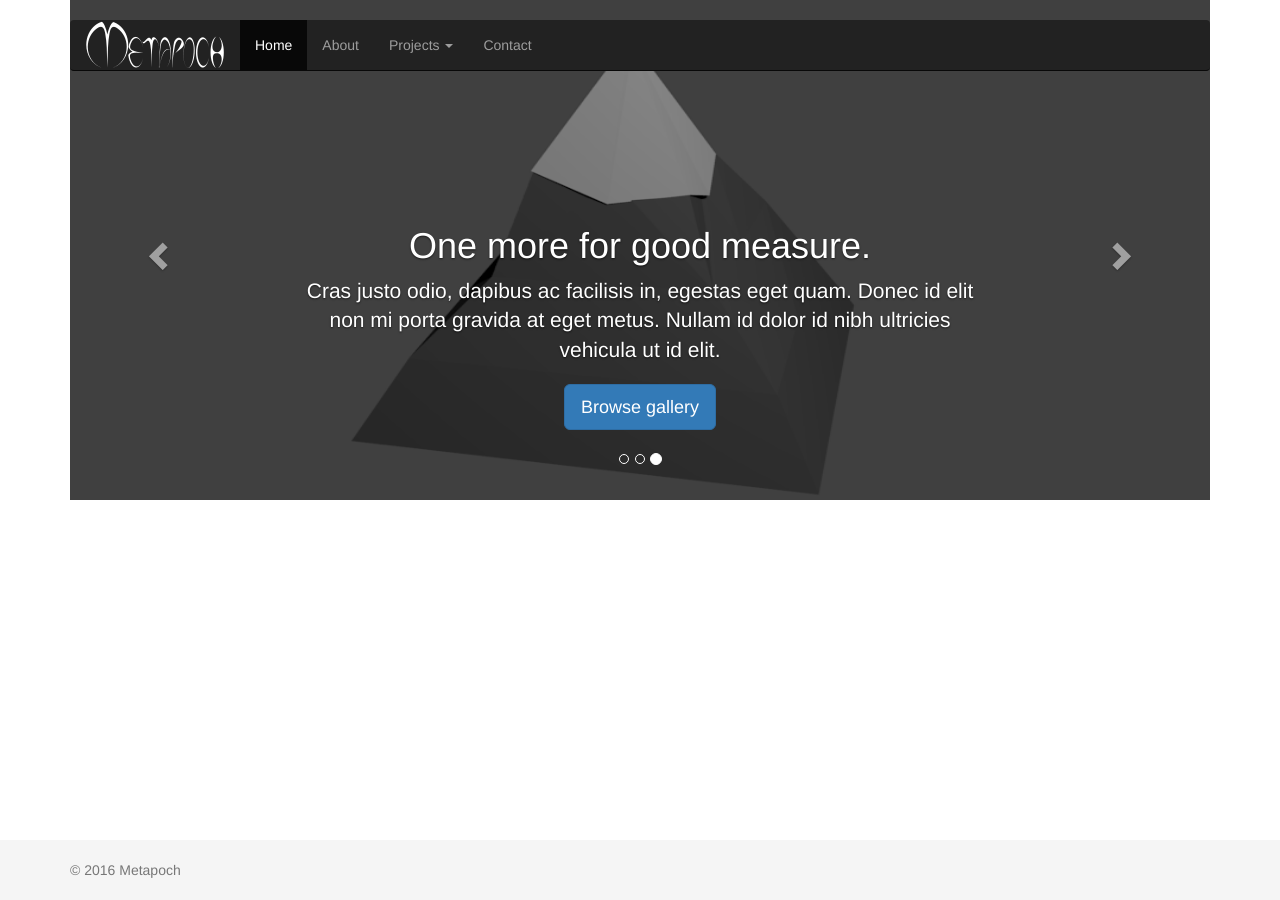
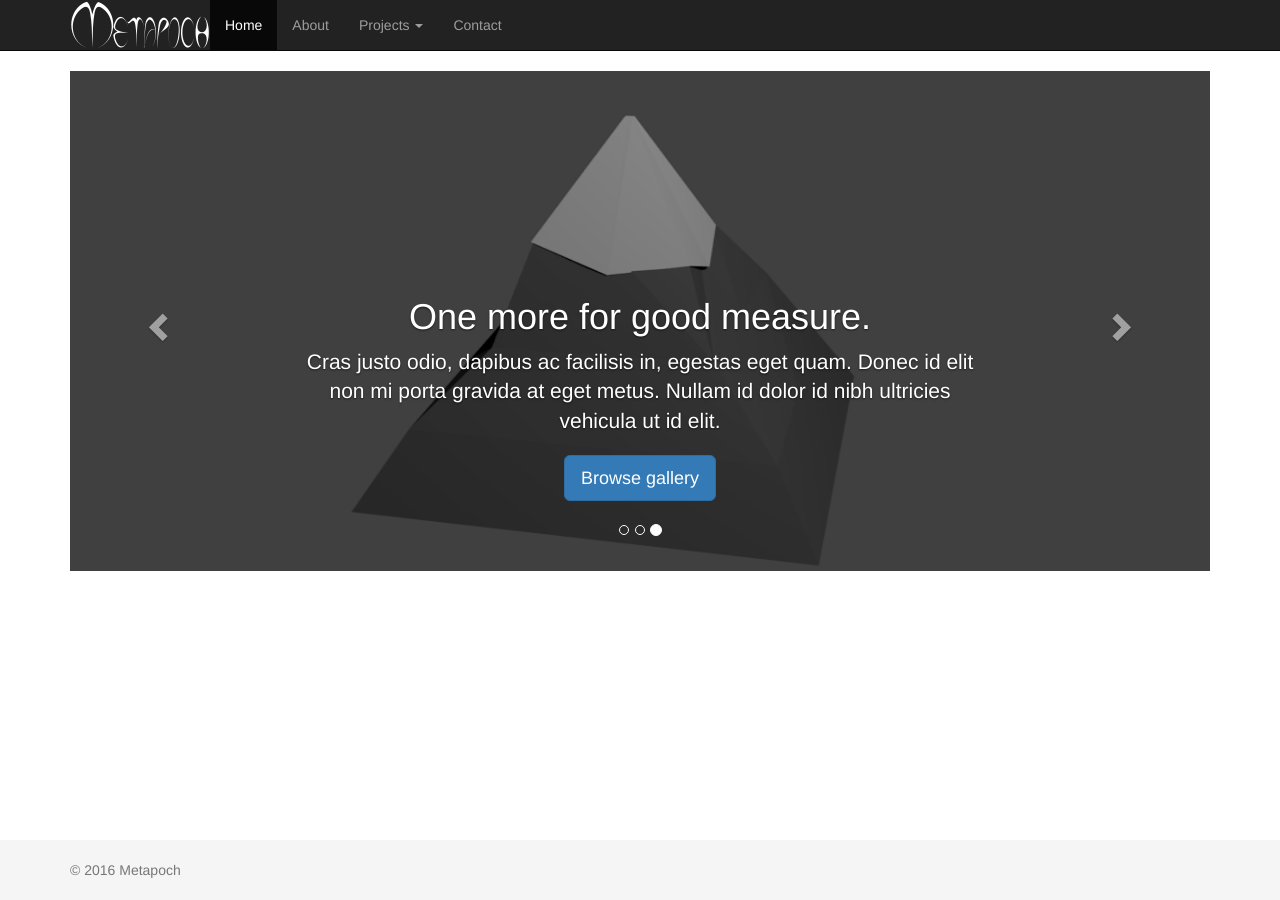
Before and after one commit to metapoch/metapoch.github.io, a Jekyll site: the page built from index.html, in a window 1280 px wide. Built offline with Jekyll 4.4.1, drawn with Linux system fonts in a browser that asks for light colours.

Commit message:
attempt to fix nav

```diff
--- a/_layouts/default.html
+++ b/_layouts/default.html
@@ -17,9 +17,6 @@
     <link href="/css/navcss.css" rel="stylesheet">
   </head>
   <body>
-  <div class="navbar-wrapper">
-        <div class="container">
-
       <nav class="navbar navbar-inverse navbar-static-top">
         <div class="container">
           <div class="navbar-header">
@@ -52,8 +49,6 @@
           </div>
         </div>
       </nav>
-        </div>
-    </div>
 			<div class="container">
 
 			{{ content }}
```
Lines whose indentation alone changed are shown as unchanged.
